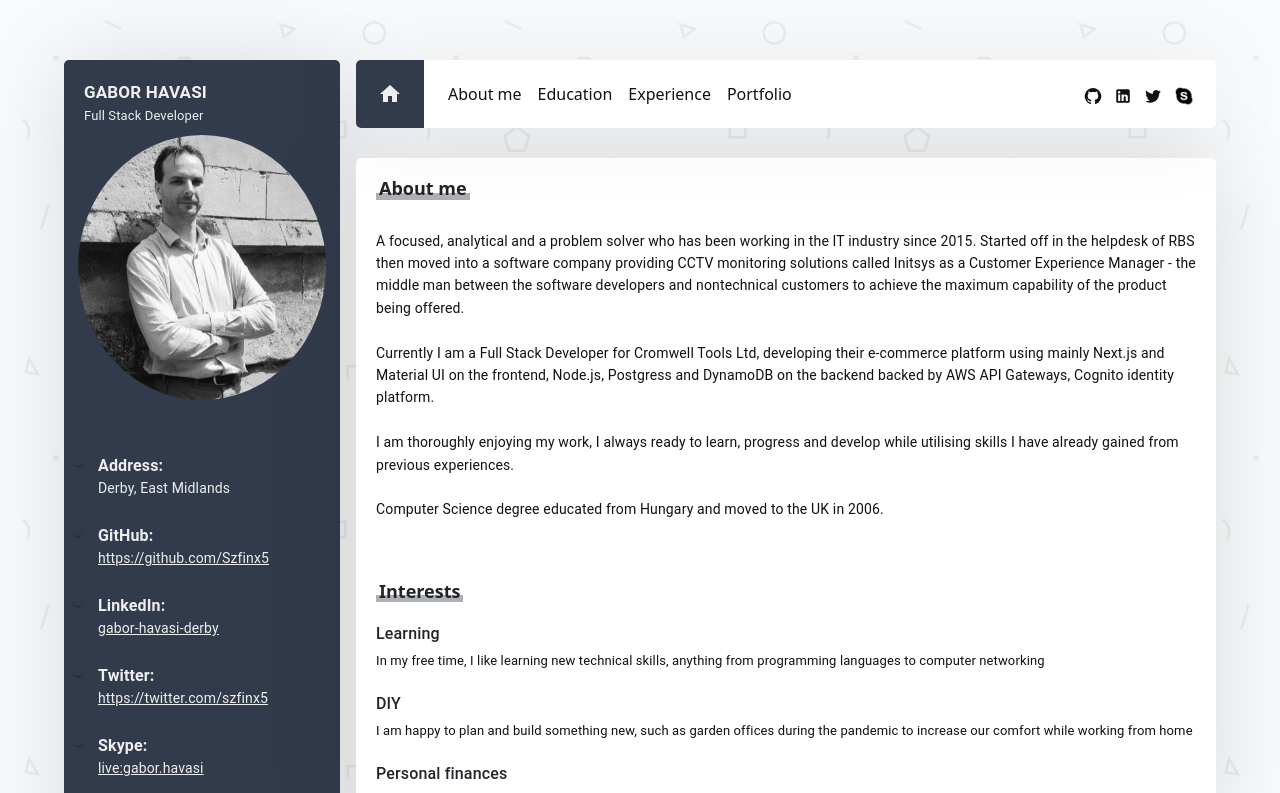
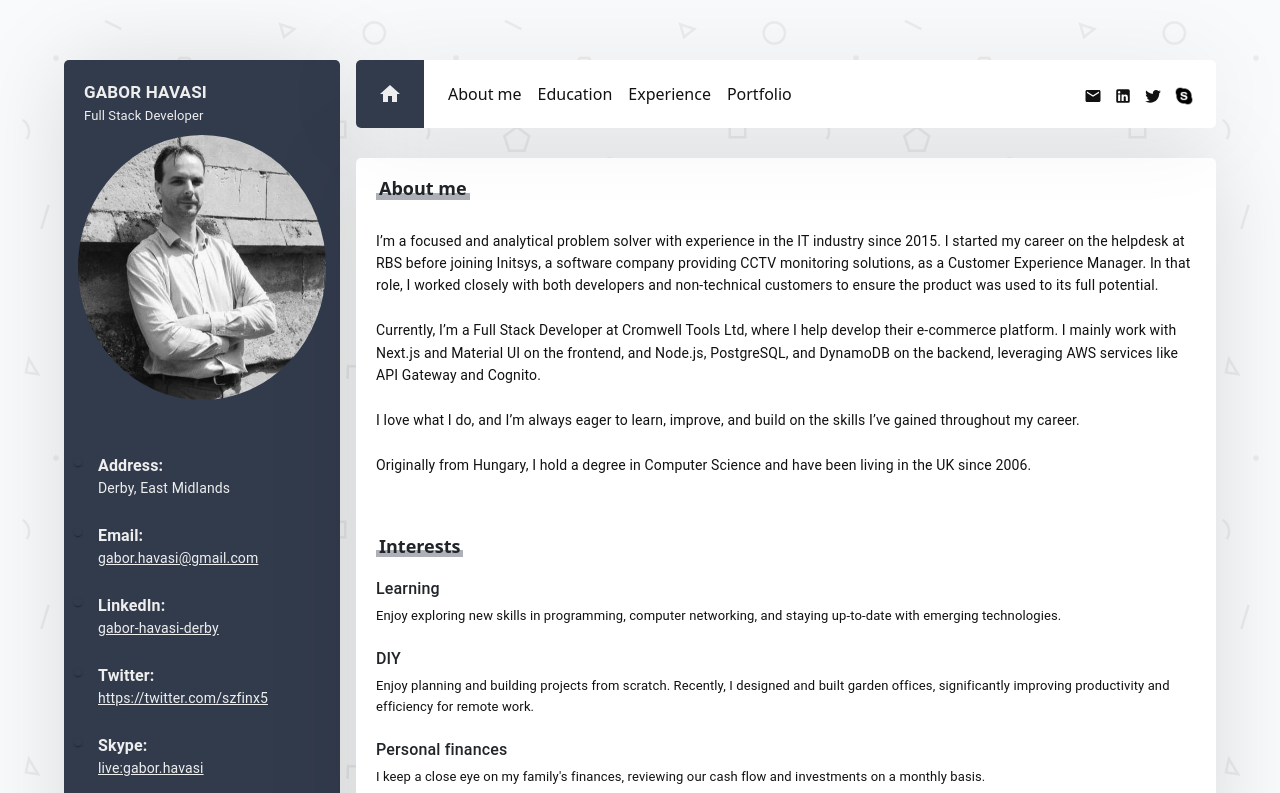
Before and after one commit to Szfinx5/portfolio-page, a React (Create React App) app: page / in a window 1280 px wide. Shown: the top 793 px of the page. Built offline with nearby package versions, Linux system fonts and the light colour scheme.

Commit message:
Updated every page and added GA4

```diff
--- a/src/components/Footer/Footer.js
+++ b/src/components/Footer/Footer.js
@@ -36,7 +36,7 @@ const Footer = () => {
         <Typography className="footer-copyright">
           Developed by{" "}
           <a
-            href="https://github.com/Szfinx5/portfolio-page"
+            href="https://www.linkedin.com/in/gabor-havasi-derby/"
             target="_blank"
             rel="noreferrer"
           >
--- a/src/components/Header/Header.js
+++ b/src/components/Header/Header.js
@@ -40,8 +40,8 @@ export default function Header(props) {
         </Nav>
 
         <div className="header-right">
-          <a href={data.social.github.link} target="_blank" rel="noreferrer">
-            {data.social.github.icon}
+          <a href={data.social.email.link} target="_blank" rel="noreferrer">
+            {data.social.email.icon}
           </a>
           <a href={data.social.linkedin.link} target="_blank" rel="noreferrer">
             {data.social.linkedin.icon}
--- a/src/components/Portfolio/Portfolio.js
+++ b/src/components/Portfolio/Portfolio.js
@@ -106,9 +106,7 @@ const Portfolio = () => {
       <Grid container className="section padding-bottom-45 top-60">
         <Grid item className="title-styling margin-bottom-30">
           <span></span>
-          <h6 className="title-styling-text">
-            Technology I used for the projects
-          </h6>
+          <h6 className="title-styling-text">My everyday development stack</h6>
         </Grid>
         <Grid
           container
--- a/src/components/Profile/Profile.js
+++ b/src/components/Profile/Profile.js
@@ -9,7 +9,7 @@ import Timeline from "@mui/lab/Timeline";
 import TimelineSeparator from "@mui/lab/TimelineSeparator";
 import TimelineConnector from "@mui/lab/TimelineConnector";
 import TimelineDot from "@mui/lab/TimelineDot";
-import cv from "../../data/Gabor-Havasi-CV.pdf";
+import cv from "../../data/gabor-havasi-cv.pdf";
 
 const BasicTimeline = ({ title, icon, children }) => {
   return (
@@ -76,9 +76,9 @@ const Profile = () => {
           <BasicTimelineItem title="Address" text={data.address} />
 
           <BasicTimelineItem
-            title="GitHub"
-            text={data.social.github.text}
-            link={data.social.github.link}
+            title="Email"
+            text={data.social.email.text}
+            link={data.social.email.link}
           />
           <BasicTimelineItem
             title="LinkedIn"
--- a/src/data/data.js
+++ b/src/data/data.js
@@ -3,6 +3,7 @@ import LinkedInIcon from "@mui/icons-material/LinkedIn";
 import TwitterIcon from "@mui/icons-material/Twitter";
 import OpenInBrowserIcon from "@mui/icons-material/OpenInBrowser";
 import YouTubeIcon from "@mui/icons-material/YouTube";
+import EmailIcon from "@mui/icons-material/Email";
 import CodewarsImage from "../img/Codewars.png";
 import CloudResuleChallengeImage from "../img/cloudresulechallenge.png";
 import CloudResumeChallengeThumbnail from "../img/cloudresumebook-3.png";
@@ -21,6 +22,11 @@ const data = {
   address: "\nDerby, East Midlands",
 
   social: {
+    email: {
+      link: `mailto:gabor.havasi@gmail.com`,
+      text: "\ngabor.havasi@gmail.com",
+      icon: <EmailIcon />,
+    },
     github: {
       link: "https://github.com/Szfinx5",
       text: "\nhttps://github.com/Szfinx5",
@@ -42,26 +48,40 @@ const data = {
     },
   },
 
-  about: `A focused, analytical and a problem solver who has been working in the IT industry since 2015. Started off in the helpdesk of RBS then moved into a software company providing CCTV monitoring solutions called Initsys as a Customer Experience Manager - the middle man between the software developers and nontechnical customers to achieve the maximum capability of the product being offered.\n
-  Currently I am a Full Stack Developer for Cromwell Tools Ltd, developing their e-commerce platform using mainly Next.js and Material UI on the frontend, Node.js, Postgress and DynamoDB on the backend backed by AWS API Gateways, Cognito identity platform.\n
-  I am thoroughly enjoying my work, I always ready to learn, progress and develop while utilising skills I have already gained from previous experiences.\n
-  Computer Science degree educated from Hungary and moved to the UK in 2006.`,
+  // about: `A focused, analytical and a problem solver who has been working in the IT industry since 2015. Started off in the helpdesk of RBS then moved into a software company providing CCTV monitoring solutions called Initsys as a Customer Experience Manager - the middle man between the software developers and nontechnical customers to achieve the maximum capability of the product being offered.\n
+  // Currently I am a Full Stack Developer for Cromwell Tools Ltd, developing their e-commerce platform using mainly Next.js and Material UI on the frontend, Node.js, Postgress and DynamoDB on the backend backed by AWS API Gateways, Cognito identity platform.\n
+  // I am thoroughly enjoying my work, I always ready to learn, progress and develop while utilising skills I have already gained from previous experiences.\n
+  // Computer Science degree educated from Hungary and moved to the UK in 2006.`,
+  about: `I’m a focused and analytical problem solver with experience in the IT industry since 2015. I started my career on the helpdesk at RBS before joining Initsys, a software company providing CCTV monitoring solutions, as a Customer Experience Manager. In that role, I worked closely with both developers and non-technical customers to ensure the product was used to its full potential.\n
+Currently, I’m a Full Stack Developer at Cromwell Tools Ltd, where I help develop their e-commerce platform. I mainly work with Next.js and Material UI on the frontend, and Node.js, PostgreSQL, and DynamoDB on the backend, leveraging AWS services like API Gateway and Cognito.\n
+I love what I do, and I’m always eager to learn, improve, and build on the skills I’ve gained throughout my career.
 
+Originally from Hungary, I hold a degree in Computer Science and have been living in the UK since 2006.`,
   interests: [
     {
       name: "Learning",
-      description:
-        "In my free time, I like learning new technical skills, anything from programming languages to computer networking",
+      // description:
+      //   "In my free time, I like learning new technical skills, anything from programming languages to computer networking",
+      description: `Enjoy exploring new skills in programming, computer networking, and staying up-to-date with emerging technologies.`,
     },
     {
       name: "DIY",
+      // description:
+      //   "I am happy to plan and build something new, such as garden offices during the pandemic to increase our comfort while working from home",
       description:
-        "I am happy to plan and build something new, such as garden offices during the pandemic to increase our comfort while working from home",
+        "Enjoy planning and building projects from scratch. Recently, I designed and built garden offices, significantly improving productivity and efficiency for remote work.",
+    },
+    {
+      name: "Personal finances",
+      // description:
+      //   "I am always on top of our family finances, I like to have a review of our cashflow and investments on a monthly basis.",
+      description:
+        "I keep a close eye on my family's finances, reviewing our cash flow and investments on a monthly basis.",
     },
     {
       name: "Personal finances",
       description:
-        "I am always on top of our family finances, I like to have a review of our cashflow and investments on a monthly basis.",
+        "Actively practicing karate, which helps me develop discipline, focus, and perseverance.",
     },
   ],
   schools: [
@@ -88,33 +108,34 @@ const data = {
       date: "2022 - present",
       title: "Full Stack Web Developer",
       description: [
-        "Maintain and optimise existing codebase and developed new features to Cromwell's e-commerce platform using React/Next.js, Node.js, Redux and Material UI.",
-        "Build RESTfull APIs and create backend logic to support frontend functions using Node.js and SQL on the AWS platform as Lambda functions mostly relying on AWS API Gateways, AWS Cognito, Postgress and DynamoDB.",
-        "Write new test suites and update existing ones to provide a better coverage for our frontend using React Texting Library.",
+        "Maintain and optimize a large-scale e-commerce codebase, developing new features using React, Next.js, Node.js, Redux, and Material UI to enhance user experience and drive performance improvements.",
+        "Build and maintain RESTful APIs and backend logic to support dynamic frontend operations, primarily using Node.js and SQL on the AWS platform (Lambda functions, AWS API Gateway, Cognito, PostgreSQL, DynamoDB).",
+        "Create new test suites and improve existing ones to ensure better test coverage for frontend components, utilizing React Testing Library and Jest.",
+        "Contribute to the implementation and integration of Constructor Search, an AI-driven search engine, collaborating with a cross-functional team to enhance search functionality on Cromwell’s e-commerce platforms and improve user search experience.",
       ],
     },
     {
       name: "School of Code, Remote",
       date: "2022",
-      title: "Full Stack Web Developer",
+      title: "Trainee Full Stack Web Developer",
       description: [
-        "Learning agile and test-driven web development practices and languages",
-        "Breaking down technical and logical problems and solving them",
-        "Developing solutions in teams or pair-programming environments mainly in JavaScript and SQL, using Node.JS runtime environment and React, Express libraries",
-        "Learning Cloud computing practices mainly on AWS and deploying solutions",
-        "Creating and deploying Serverless backends using Lambda functions, API Gateways, and DynamoDB",
+        "Developed solutions in team-based and pair-programming environments, primarily using JavaScript, SQL, Node.js, React, and Express.",
+        "Gained experience in cloud computing with a focus on AWS, deploying applications and services.",
+        "Built and deployed serverless backends using AWS Lambda, API Gateway, and DynamoDB.",
+        "Learned agile and test-driven development practices, focusing on modern web development languages and frameworks.",
+        "Analyzed and solved technical problems by breaking them down into manageable tasks.",
       ],
     },
     {
       name: "Initsys Ltd, Derby",
       date: "2017 - 2022",
-      title: "Customer Experience Manager",
+      title: "IT Customer Experience Manager",
       description: [
-        "Collate and analyse customer data, queries, and IT ticket-related issues and provide solutions to the problems",
-        "Manage customers databases, provide tools and MySQL queries for reporting",
-        "First point of contact when it comes to testing Initsys software and providing feedback to the developers together with recommendations",
-        "Updating customers' IT systems on-site or remotely",
-        "Deliver internal and external training for new and existing FTSE100 and SME customers either face to face or online",
+        "Collected and analyzed customer data, queries, and IT tickets to diagnose and resolve issues promptly.",
+        "Managed customer databases and generated reports using MySQL queries and custom tools for data insights.",
+        "Acted as the primary contact for testing Initsys software, providing developers with detailed feedback and recommendations for product improvements.",
+        "Updated customers’ IT systems both on-site and remotely to ensure optimal performance.",
+        "Delivered training sessions for new and existing clients, including FTSE100 and SME companies, either in person or via online platforms.",
       ],
     },
     {
@@ -122,28 +143,28 @@ const data = {
       date: "2015 - 2017",
       title: "IT service Desk Analyst",
       description: [
-        "Continuously delivering great customer service in line with the bank People Standard",
-        "Efficiently providing remote support on Windows operating system and virtualised environments to achieve the required First Point of Contact resolution SLA",
-        "Answering colleague calls/emails, logging incidents appropriately, and capturing accurate information",
-        "Effectively managing time to achieve agreed SLAs",
+        "Consistently delivered high-quality customer service in line with the bank’s standards.",
+        "Provided efficient remote support for Windows operating systems and virtualized environments, ensuring a high rate of First Point of Contact (FPOC) resolution and meeting SLAs.",
+        "Handled colleague calls and emails, accurately logging incidents and capturing detailed information for troubleshooting.",
+        "Managed time effectively to meet service level agreements, balancing multiple support tasks in a fast-paced environment.",
       ],
     },
   ],
 
   certifications: [
     {
+      name: "Cisco Certified Network Administrator",
+      date: "2013 - 2027",
+      description: "CCNA",
+    },
+    {
       name: "AWS Certified Cloud Practitioner",
       date: "2022 - 2025",
       description: "AWS CCP",
     },
     {
-      name: "Cisco Certified Network Administrator",
-      date: "2013 - 2025",
-      description: "CCNA",
-    },
-    {
       name: "Responsive Web Design",
-      date: "2022 - 2025",
+      date: "2022",
       description: "freeCodeCamp",
     },
   ],
@@ -151,12 +172,23 @@ const data = {
   skills: [
     {
       title: "Front-end",
-      description: ["React", "JavaScript", "Material UI", "React Testing Library"],
+      description: [
+        "React/Next.JS",
+        "JavaScript",
+        "Material UI",
+        "React Testing Library",
+      ],
     },
 
     {
       title: "Back-end",
-      description: ["Node.js", "Express.js", "Jest"],
+      description: [
+        "Node.js",
+        "Express.js",
+        "Jest",
+        "LaunchDarkly",
+        "Constructor Search",
+      ],
     },
 
     {
```
Also changed, not shown: public/index.html (+9 -0 lines), 2 other files (tests, documents, lock files or other folders).
